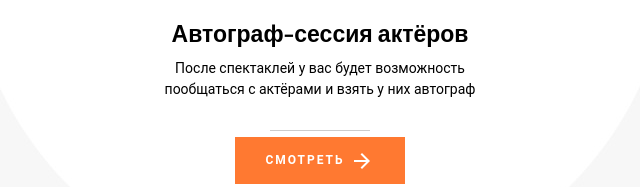
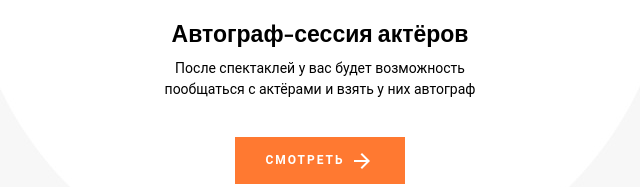
Before and after one commit to Fugro84/htmlmarathone, a plain HTML site: page index.html in a window 1280 px wide. Shown: the part 1487-1674 px from the top of the page, 400-1040 px from the left. Drawn offline with nearby package versions, Linux system fonts and the light colour scheme.

Commit message:
Another update for "Review" section

```diff
--- a/styles/style.css
+++ b/styles/style.css
@@ -176,6 +176,10 @@
   width: 100px;
 }
 
+.deal:last-child::after {
+  display: none;
+}
+
 .deal__title {
   font-family: 'Playfair Display', sans-serif;
   font-size: 23px;
```
